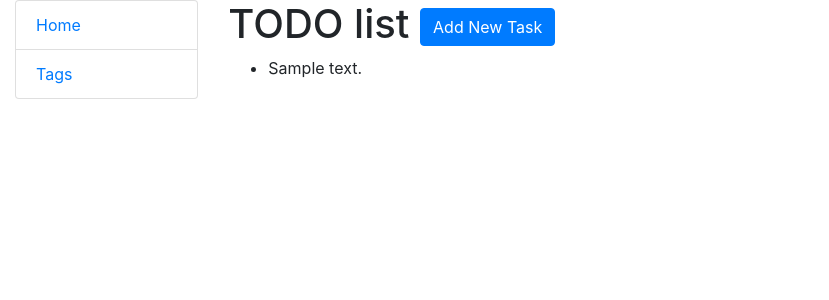
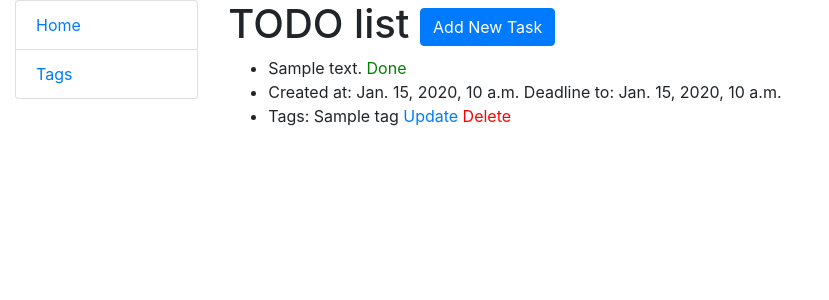
Before and after one commit to VadymShkarbul/django-task-manager, a Django app: page / in a window 1280 px wide. Shown: the top 300 px of the page, without its empty margins (0-829 px from the left). Run offline with Django 4.2, Linux system fonts and the light colour scheme; tables that the repository leaves empty hold one stand-in row (values such as "Sample post").

Commit message:
Added CRUD functionality to task model

```diff
--- a/task_manager/urls.py
+++ b/task_manager/urls.py
@@ -4,11 +4,17 @@ from task_manager.views import (TaskListView,
                                 TagListView,
                                 TagCreateView,
                                 TagUpdateView,
-                                TagDeleteView
+                                TagDeleteView,
+                                TaskCreateView,
+                                TaskUpdateView,
+                                TaskDeleteView
                                 )
 
 urlpatterns = [
     path("", TaskListView.as_view(), name="task-list"),
+    path("task/create/", TaskCreateView.as_view(), name="task-create"),
+    path("task/update/<int:pk>/", TaskUpdateView.as_view(), name="task-update"),
+    path("task/delete/<int:pk>/", TaskDeleteView.as_view(), name="task-delete"),
     path("tags/", TagListView.as_view(), name="tag-list"),
     path("tags/create/", TagCreateView.as_view(), name="tag-create"),
     path("tags/update/<int:pk>/", TagUpdateView.as_view(), name="tag-update"),
--- a/task_manager/views.py
+++ b/task_manager/views.py
@@ -7,6 +7,23 @@ from task_manager.models import Task, Tag
 
 class TaskListView(generic.ListView):
     model = Task
+
+
+class TaskCreateView(generic.CreateView):
+    model = Task
+    fields = "__all__"
+    success_url = reverse_lazy("task_manager:task-list")
+
+
+class TaskUpdateView(generic.UpdateView):
+    model = Task
+    fields = "__all__"
+    success_url = reverse_lazy("task_manager:task-list")
+
+
+class TaskDeleteView(generic.DeleteView):
+    model = Task
+    success_url = reverse_lazy("task_manager:task-list")
 
 
 class TagListView(generic.ListView):
--- a/templates/task_manager/task_list.html
+++ b/templates/task_manager/task_list.html
@@ -3,13 +3,34 @@
 {% block content %}
   <h1>
     TODO list
-    <a href="#" class="btn btn-primary link-to-page">Add New Task</a>
+    <a href="{% url 'task_manager:task-create' %}"
+       class="btn btn-primary link-to-page">Add New Task</a>
   </h1>
   {% if task_list %}
     <ul>
       {% for task in task_list %}
         <li>
           {{ task.text }}
+          {% if task.done %}
+            <text style="color: green">Done</text>
+          {% else %}
+            <text style="color: red">Undone</text>
+          {% endif %}
+        </li>
+        <li>
+          Created at: {{ task.created }}
+          {% if task.deadline %}
+            Deadline to: {{ task.deadline }}
+          {% endif %}
+        </li>
+        <li>
+          Tags:
+          {% for tag in task.tags.all %}
+            {{ tag.name }}
+          {% endfor %}
+          <a href="{% url 'task_manager:task-update'  pk=task.id %}">Update</a>
+          <a href="{% url 'task_manager:task-delete' pk=task.id %}"
+             style="color: red">Delete</a>
         </li>
       {% endfor %}
     </ul>
```
Also changed, not shown: templates/task_manager/task_confirm_delete.html (added, +10 -0 lines), templates/task_manager/task_form.html (added, +12 -0 lines).
